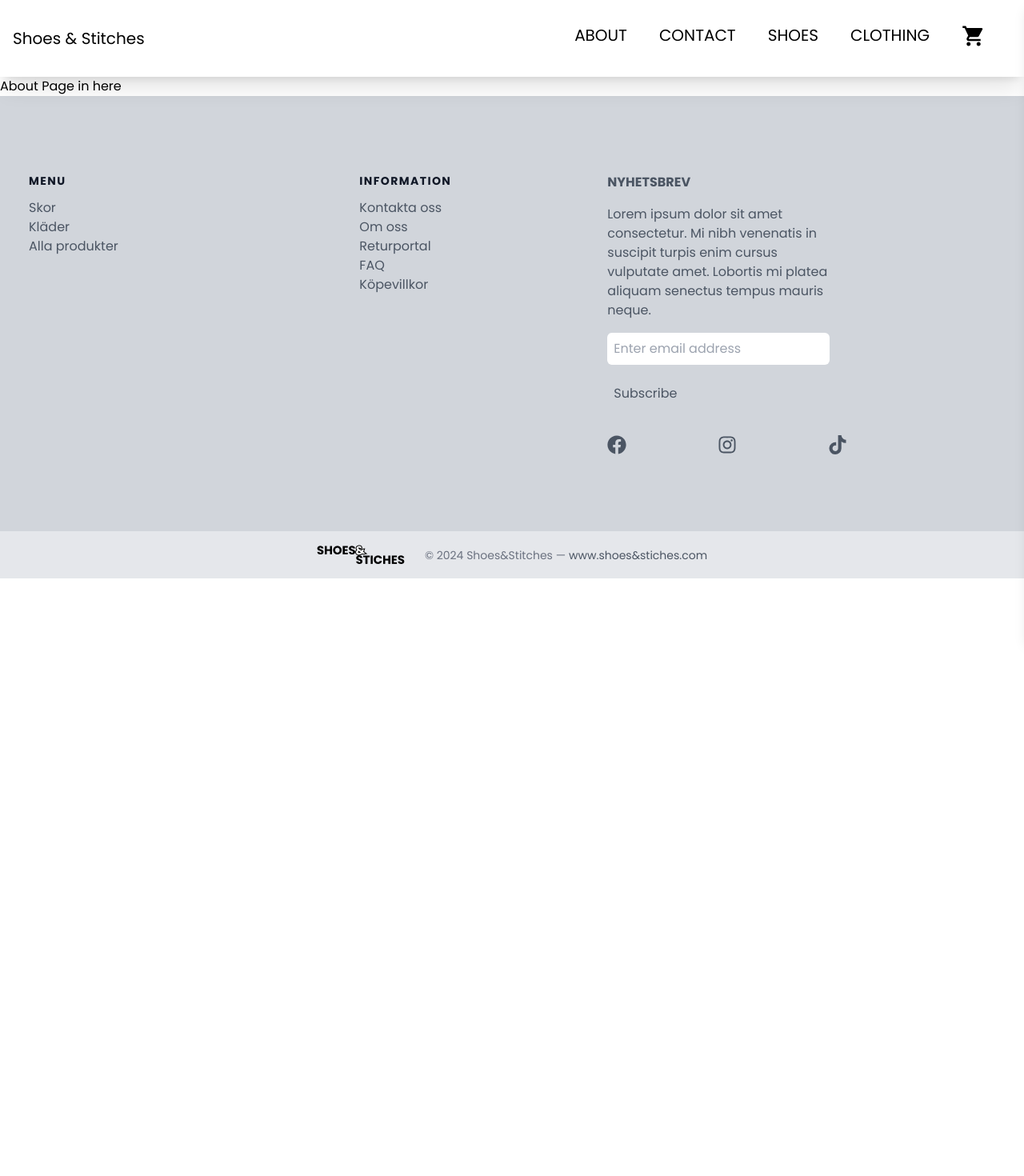
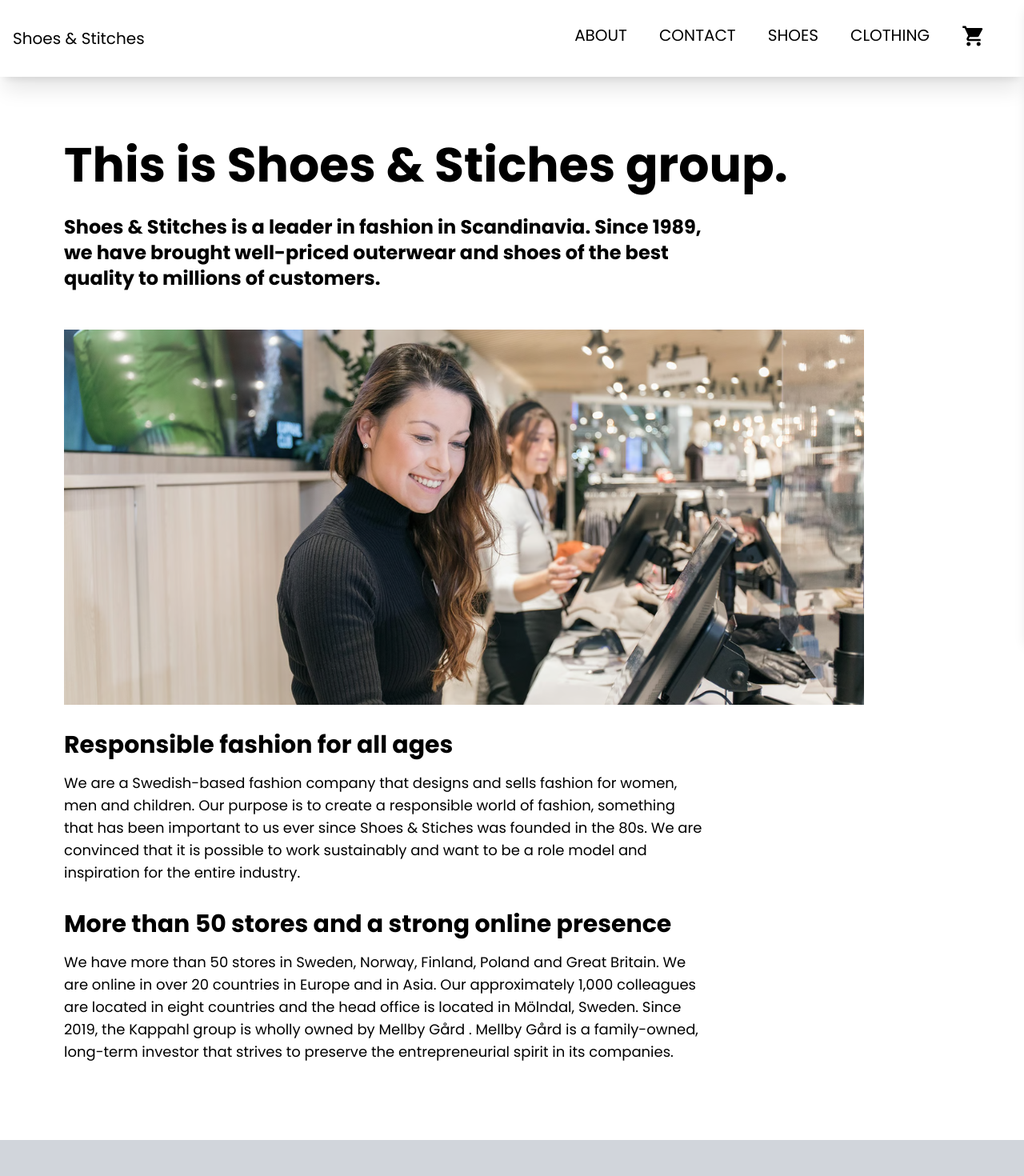
Before and after one commit to Swifty-sketch/webshop, a React (Vite) app: page /about in a window 1280 px wide. Shown: the top 1470 px of the page at 80% size. Before the commit the page ends 800 px from the top, so only its background shows below. Built offline with nearby package versions, Linux system fonts and the light colour scheme.

Commit message:
Add About page and customer service images

```diff
--- a/src/pages/About.jsx
+++ b/src/pages/About.jsx
@@ -1,9 +1,48 @@
-// src/pages/About.jsx
-
 import React from "react";
+import customerService from "../assets/customerService.png";
 
 const About = () => {
-  return <div>About Page in here</div>;
+  return (
+    <div className="p-20">
+      <h1 className="text-6xl font-bold mb-8">
+        This is Shoes & Stiches group.
+      </h1>
+      <p className="text-2xl font-bold mb-4" style={{ width: "800px" }}>
+        Shoes & Stitches is a leader in fashion in Scandinavia. Since 1989, we
+        have brought well-priced outerwear and shoes of the best quality to
+        millions of customers.
+      </p>
+      <img
+        src={customerService}
+        alt="About Us"
+        className="mt-12 w-full max-w-2xl"
+        style={{ maxWidth: "1000px" }}
+      />
+      <p className="text-3xl font-bold mb-4 mt-8" style={{ width: "800px" }}>
+        Responsible fashion for all ages
+      </p>
+      <p className="text-lg mb-4" style={{ width: "800px" }}>
+        We are a Swedish-based fashion company that designs and sells fashion
+        for women, men and children. Our purpose is to create a responsible
+        world of fashion, something that has been important to us ever since
+        Shoes & Stiches was founded in the 80s. We are convinced that it is
+        possible to work sustainably and want to be a role model and inspiration
+        for the entire industry.
+      </p>
+      <p className="text-3xl font-bold mb-4 mt-8" style={{ width: "800px" }}>
+        More than 50 stores and a strong online presence
+      </p>
+      <p className="text-lg mb-4" style={{ width: "800px" }}>
+        We have more than 50 stores in Sweden, Norway, Finland, Poland and Great
+        Britain. We are online in over 20 countries in Europe and in Asia. Our
+        approximately 1,000 colleagues are located in eight countries and the
+        head office is located in Mölndal, Sweden. Since 2019, the Kappahl group
+        is wholly owned by Mellby Gård . Mellby Gård is a family-owned,
+        long-term investor that strives to preserve the entrepreneurial spirit
+        in its companies.
+      </p>
+    </div>
+  );
 };
 
 export default About;
```
Also changed, not shown: src/assets/CustomerService.png (added), src/assets/customerService.jpg (added).
